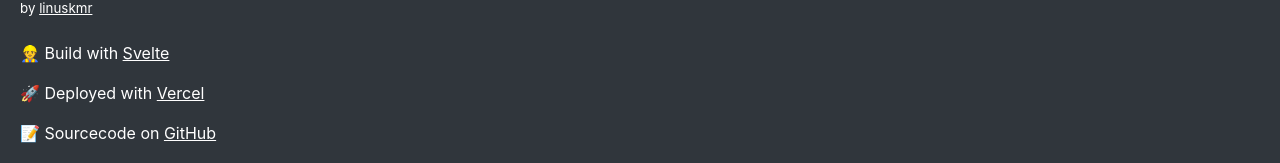
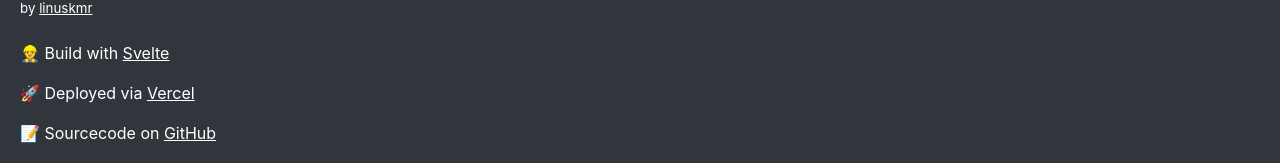
Before and after one commit to linuskmr/sextant-calculator, a Svelte app: page / in a window 1280 px wide. Shown: the part 899-1062 px from the top of the page. Built offline with nearby package versions, Linux system fonts and the light colour scheme.

Commit message:
Change `Deployed with` to `Deployed via`

```diff
--- a/src/Footer.svelte
+++ b/src/Footer.svelte
@@ -5,7 +5,7 @@
     </p>
     <ul>
         <li>👷 Build with <a href="https://svelte.dev">Svelte</a></li>
-        <li>🚀 Deployed with <a href="https://vercel.com/">Vercel</a></li>
+        <li>🚀 Deployed via <a href="https://vercel.com/">Vercel</a></li>
         <li>📝 Sourcecode on <a href="https://github.com/linuskmr/sextant-calculator">GitHub</a></li>
     </ul>
 </footer>
```
